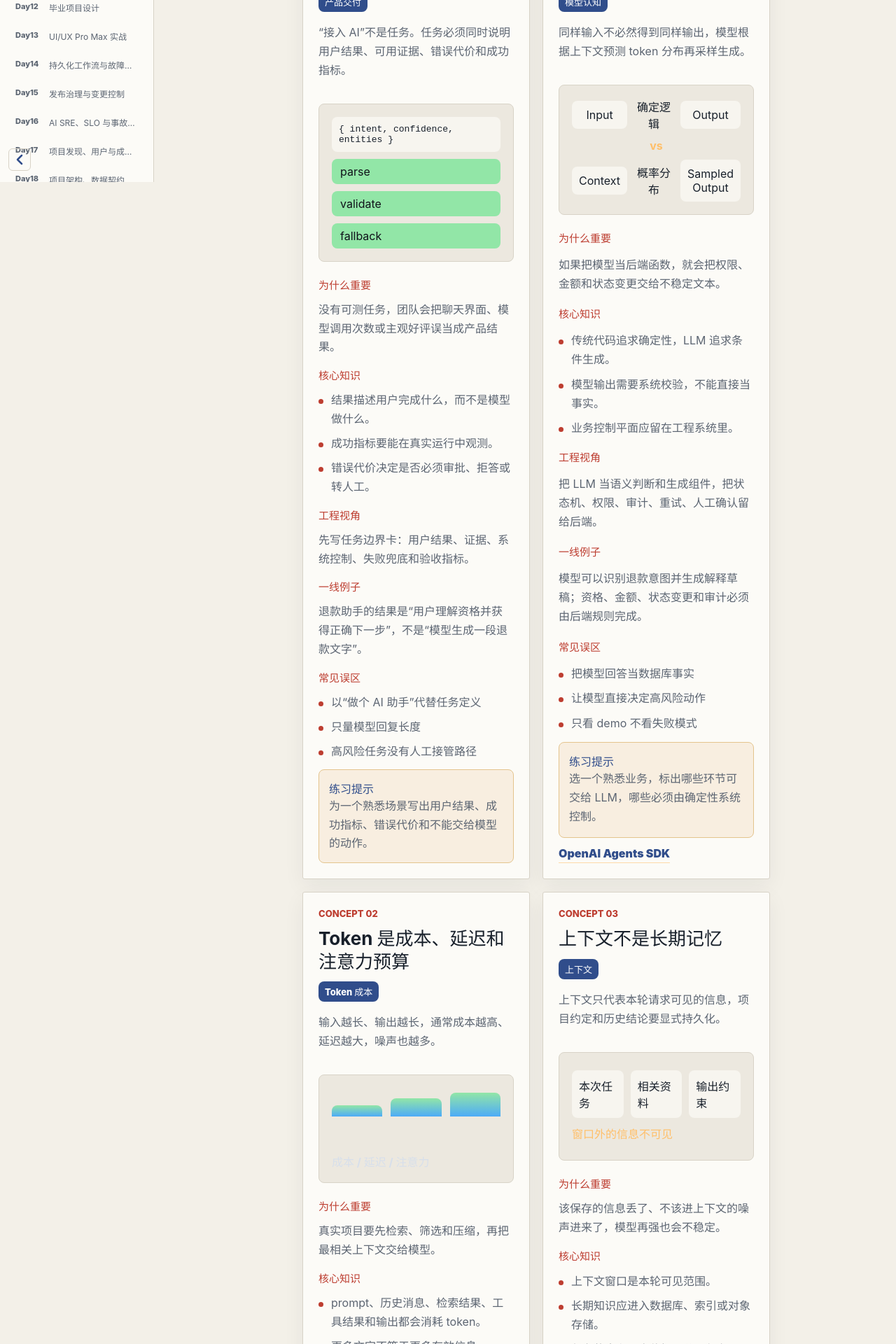
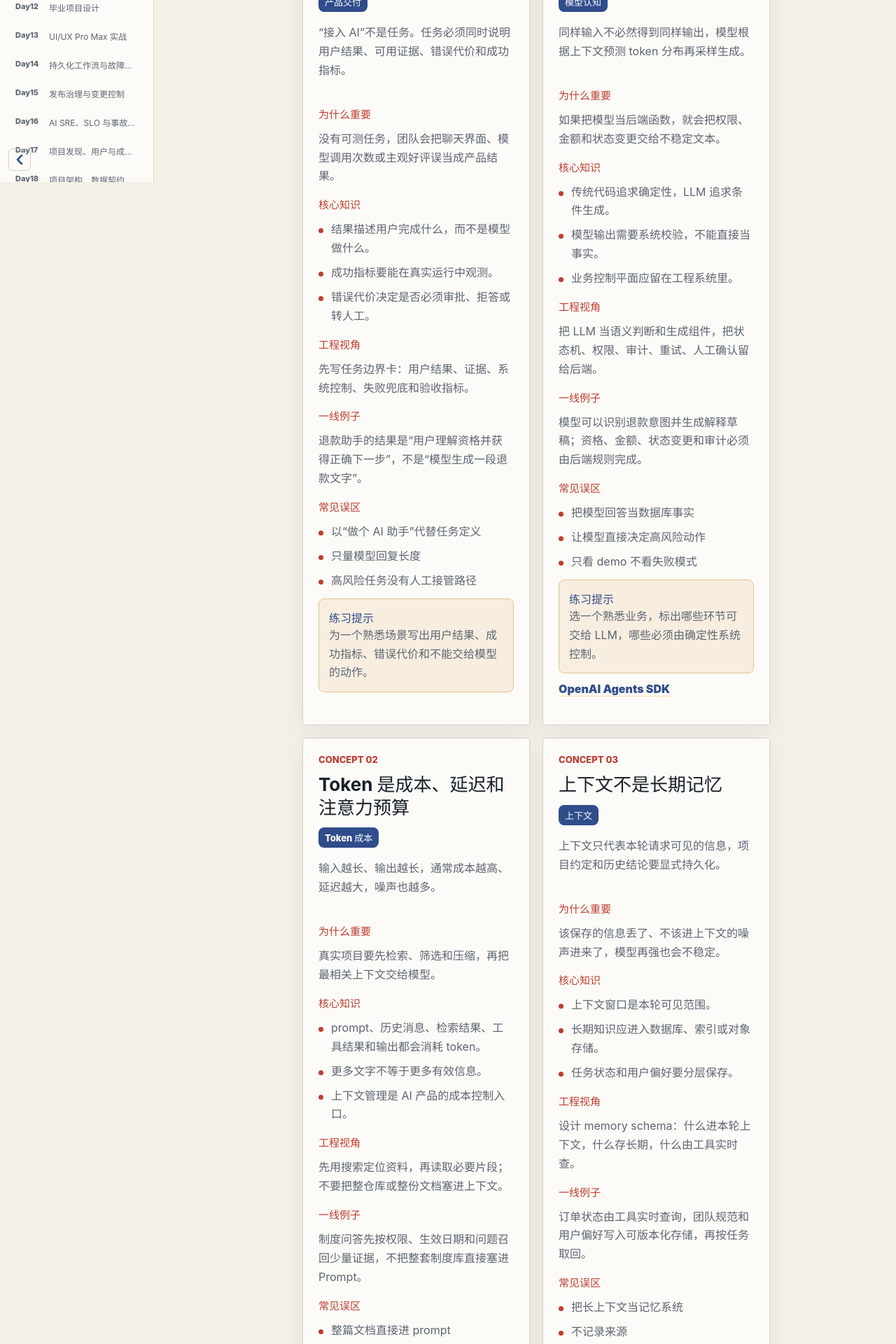
Before and after one commit to ilovex1314/study-ai, a React (Vite) app in the folder apps/interactive-lessons/: page /day01/series in a window 1280 px wide. Shown: the part 540-2460 px from the top of the page at 70% size. Built offline with nearby package versions, Linux system fonts and the light colour scheme.

Commit message:
feat: render concept visuals only when semantically authored

```diff
--- a/apps/interactive-lessons/src/components/LessonSections.tsx
+++ b/apps/interactive-lessons/src/components/LessonSections.tsx
@@ -122,7 +122,7 @@ function ConceptCard({ module }: { module: ConceptModule }) {
         <span>{conceptLabels[module.concept]}</span>
         <p>{module.summary}</p>
       </div>
-      <ConceptVisual kind={module.visual} />
+      <ConceptVisual diagram={module.diagram} />
       <div className="concept-detail">
         <h3>为什么重要</h3>
         <p>{module.whyItMatters}</p>
@@ -160,70 +160,28 @@ function ConceptCard({ module }: { module: ConceptModule }) {
   );
 }
 
-function ConceptVisual({ kind }: { kind: ConceptModule["visual"] }) {
-  if (kind === "machine") {
-    return (
-      <div className="visual machine-visual">
-        <div>Input</div>
-        <span>确定逻辑</span>
-        <div>Output</div>
-        <strong>vs</strong>
-        <div>Context</div>
-        <span>概率分布</span>
-        <div>Sampled Output</div>
-      </div>
-    );
-  }
-
-  if (kind === "budget") {
-    return (
-      <div className="visual budget-visual">
-        <span style={{ height: "38%" }} />
-        <span style={{ height: "64%" }} />
-        <span style={{ height: "82%" }} />
-        <b>成本 / 延迟 / 注意力</b>
-      </div>
-    );
-  }
-
-  if (kind === "workbench") {
-    return (
-      <div className="visual workbench-visual">
-        <span>本次任务</span>
-        <span>相关资料</span>
-        <span>输出约束</span>
-        <i>窗口外的信息不可见</i>
-      </div>
-    );
-  }
-
-  if (kind === "dial") {
-    return (
-      <div className="visual dial-visual">
-        <div className="dial" />
-        <p>稳定 ← temperature → 发散</p>
-      </div>
-    );
-  }
-
-  if (kind === "schema") {
-    return (
-      <div className="visual schema-visual">
-        <code>{"{ intent, confidence, entities }"}</code>
-        <span>parse</span>
-        <span>validate</span>
-        <span>fallback</span>
-      </div>
-    );
+function ConceptVisual({ diagram }: { diagram?: ConceptModule["diagram"] }) {
+  if (!diagram) {
+    return null;
   }
 
   return (
-    <div className="visual tools-visual">
-      <span>Model decides</span>
-      <b>tool(args)</b>
-      <span>System executes</span>
-      <small>auth + log + rollback</small>
-    </div>
+    <figure className="concept-diagram">
+      <div className="concept-diagram-flow">
+        {diagram.nodes.map((node, index) => (
+          <span key={node.id} className="concept-diagram-node" data-tone={node.tone ?? "neutral"}>
+            {node.label}
+            {index < diagram.nodes.length - 1 ? <i aria-hidden="true">→</i> : null}
+          </span>
+        ))}
+      </div>
+      <div className="concept-diagram-branches" aria-hidden="true">
+        {diagram.edges.filter((edge) => edge.label).map((edge) => (
+          <span key={`${edge.from}-${edge.to}`} data-tone={edge.tone ?? "default"}>{edge.label} → {diagram.nodes.find((node) => node.id === edge.to)?.label}</span>
+        ))}
+      </div>
+      <figcaption>{diagram.conclusion}</figcaption>
+    </figure>
   );
 }
 
--- a/apps/interactive-lessons/src/data/supplemental.ts
+++ b/apps/interactive-lessons/src/data/supplemental.ts
@@ -2,13 +2,13 @@ import { option } from "./helpers";
 import { curriculum } from "./curriculum";
 import type { ConceptId, ConceptModule, DecisionLayer, LessonPage } from "./types";
 
-type ModuleSeed = Pick<ConceptModule, "title" | "summary" | "visual" | "concept" | "whyItMatters" | "coreIdeas" | "engineerLens" | "pitfalls" | "practicePrompt">;
+type ModuleSeed = Pick<ConceptModule, "title" | "summary" | "visual" | "concept" | "whyItMatters" | "coreIdeas" | "engineerLens" | "pitfalls" | "practicePrompt" | "diagram">;
 type LessonSeed = { modules: ModuleSeed[]; layers: DecisionLayer[]; questions: Array<{ concept: ConceptId; prompt: string; correct: string; distractors: string[]; explanation: string }> };
 
 const seeds: LessonSeed[] = [
   {
     modules: [
-      { title: "先界定可持久化的业务状态", summary: "把订单、审批、外部调用和模型草稿拆成可恢复状态，而不是把整段执行留在内存。", visual: "schema", concept: "durable-execution", whyItMatters: "进程重启、超时和重试是常态；状态边界决定系统能否继续。", coreIdeas: ["状态可序列化", "副作用有幂等键", "恢复点可追踪"], engineerLens: "为每个任务写 state schema 与版本号。", pitfalls: ["把 Promise 当恢复机制", "状态里塞秘密", "忽略迁移"], practicePrompt: "画出一个审批流程的状态、事件和恢复点。" },
+      { title: "先界定可持久化的业务状态", summary: "把订单、审批、外部调用和模型草稿拆成可恢复状态，而不是把整段执行留在内存。", visual: "schema", concept: "durable-execution", whyItMatters: "进程重启、超时和重试是常态；状态边界决定系统能否继续。", coreIdeas: ["状态可序列化", "副作用有幂等键", "恢复点可追踪"], engineerLens: "为每个任务写 state schema 与版本号。", pitfalls: ["把 Promise 当恢复机制", "状态里塞秘密", "忽略迁移"], practicePrompt: "画出一个审批流程的状态、事件和恢复点。", diagram: { conclusion: "checkpoint 保存的是一致状态，失败进入补偿或人工决策。", nodes: [{ id: "input", label: "任务输入" }, { id: "state", label: "状态快照", tone: "accent" }, { id: "tool", label: "工具执行" }, { id: "checkpoint", label: "checkpoint", tone: "warning" }, { id: "continue", label: "继续执行", tone: "success" }, { id: "recover", label: "补偿 / 审批", tone: "warning" }], edges: [{ from: "input", to: "state" }, { from: "state", to: "tool" }, { from: "tool", to: "checkpoint" }, { from: "checkpoint", to: "continue" }, { from: "checkpoint", to: "recover", label: "失败", tone: "warning" }] } },
       { title: "Checkpoint 让长任务从中断处继续", summary: "在稳定步骤后写 checkpoint，恢复时读取最近一致快照而不是重新执行所有工具。", visual: "workbench", concept: "checkpointing", whyItMatters: "它降低重试成本，也避免重复发送邮件或重复扣费。", coreIdeas: ["checkpoint 前后定义一致性", "记录输入版本", "恢复可重放"], engineerLens: "把 checkpoint ID 放进 trace 和用户可见进度。", pitfalls: ["每一步都落盘", "只保存最终结果", "无版本兼容"], practicePrompt: "为一个文档处理任务标出三个 checkpoint。" },
       { title: "补偿不是撤销：为副作用写反向动作", summary: "无法原子提交的跨服务操作，需要定义失败后的补偿和人工处理队列。", visual: "tools", concept: "human-interrupt", whyItMatters: "模型和工具调用可能部分成功，静默失败会污染真实业务。", coreIdeas: ["区分 retry 与 compensate", "高风险动作可暂停", "人工决定不可逆操作"], engineerLens: "为每种副作用写幂等键、补偿动作和升级路径。", pitfalls: ["无限重试", "假定外部 API 可回滚", "没有人工入口"], practicePrompt: "列出创建工单失败后的补偿与升级策略。" },
       { title: "状态图比线性流程更接近真实运行", summary: "把 pending、running、waiting approval、failed、compensating 和 done 显式建模。", visual: "machine", concept: "state-graph", whyItMatters: "状态图让并发、暂停、恢复和终态有共同语言。", coreIdeas: ["终态有限", "事件触发转移", "非法转移被拒绝"], engineerLens: "用状态机测试覆盖每条高风险转移。", pitfalls: ["用布尔变量拼状态", "缺少终态", "转移无审计"], practicePrompt: "为退款申请写一个最小状态转移表。" }
--- a/apps/interactive-lessons/src/data/types.ts
+++ b/apps/interactive-lessons/src/data/types.ts
@@ -63,6 +63,21 @@ export type LessonSummary = {
   summary: string;
 };
 
+export type ConceptDiagram = {
+  conclusion: string;
+  nodes: Array<{
+    id: string;
+    label: string;
+    tone?: "neutral" | "accent" | "success" | "warning";
+  }>;
+  edges: Array<{
+    from: string;
+    to: string;
+    label?: string;
+    tone?: "default" | "warning";
+  }>;
+};
+
 export type ConceptModule = {
   id: string;
   title: string;
@@ -75,6 +90,7 @@ export type ConceptModule = {
   engineerLens: string;
   pitfalls: string[];
   practicePrompt: string;
+  diagram?: ConceptDiagram;
   fieldExample?: string;
   source?: { label: string; url: string; };
 };
--- a/apps/interactive-lessons/src/styles.css
+++ b/apps/interactive-lessons/src/styles.css
@@ -72,6 +72,43 @@
 .question-meta { justify-content: flex-start; color: var(--accent-primary); }
 .question-nav { padding-bottom: 14px; border-bottom: 1px solid var(--line); }
 
+.concept-diagram {
+  margin: 20px 0 0;
+  padding: 16px;
+  border: 1px solid #cbd4e5;
+  border-radius: 12px;
+  background: #eef1f6;
+}
+
+.concept-diagram-flow,
+.concept-diagram-branches {
+  display: flex;
+  flex-wrap: wrap;
+  align-items: center;
+  gap: 8px;
+}
+
+.concept-diagram-node {
+  display: inline-flex;
+  align-items: center;
+  gap: 8px;
+  padding: 8px 10px;
+  border: 1px solid var(--line);
+  border-radius: 8px;
+  background: var(--surface-raised);
+  color: var(--surface-ink);
+  font-size: 13px;
+  font-weight: 750;
+}
+
+.concept-diagram-node i { color: var(--accent-primary); font-style: normal; font-weight: 900; }
+.concept-diagram-node[data-tone="accent"] { border-color: #9fafd0; background: #dfe7f6; color: var(--accent-primary); }
+.concept-diagram-node[data-tone="success"] { border-color: #a8c7ae; background: #eaf2ec; color: #356548; }
+.concept-diagram-node[data-tone="warning"], .concept-diagram-branches [data-tone="warning"] { border-color: #e4c48d; background: #f8eee0; color: #8a4b25; }
+.concept-diagram-branches { margin-top: 10px; }
+.concept-diagram-branches span { padding: 6px 9px; border: 1px solid transparent; border-radius: 7px; font-size: 12px; font-weight: 750; }
+.concept-diagram figcaption { margin-top: 12px; color: var(--text-muted); font-size: 13px; line-height: 1.55; }
+
 @media (min-width: 1025px) {
   .section-rail { top: 32vh; right: 0; width: 42px; height: 46px; min-height: 0; padding: 0; overflow: hidden; border-radius: 12px 0 0 12px; transition: width 180ms ease, height 180ms ease; }
   .section-rail:hover, .section-rail:focus-within { width: 176px; height: 246px; }
```
Also changed, not shown: 7 other files (tests, documents, lock files or other folders).
